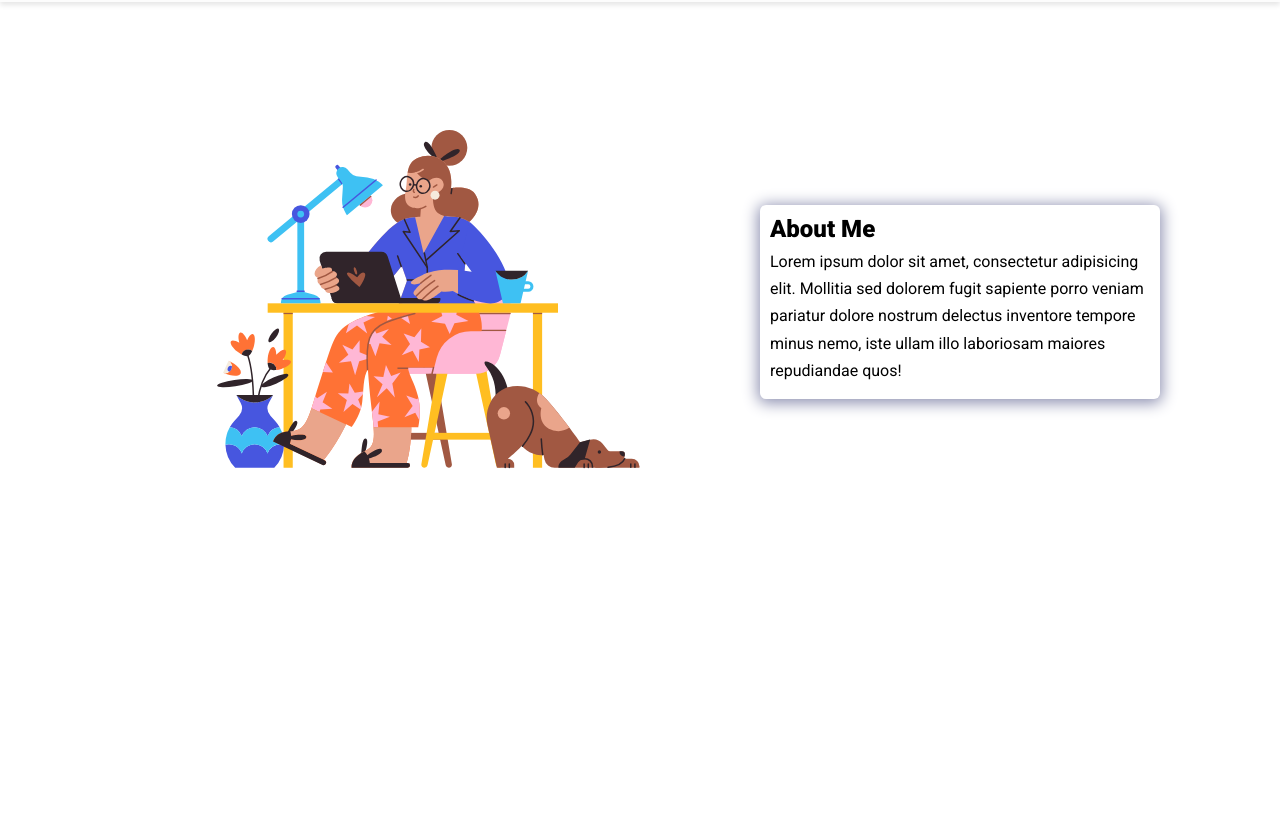
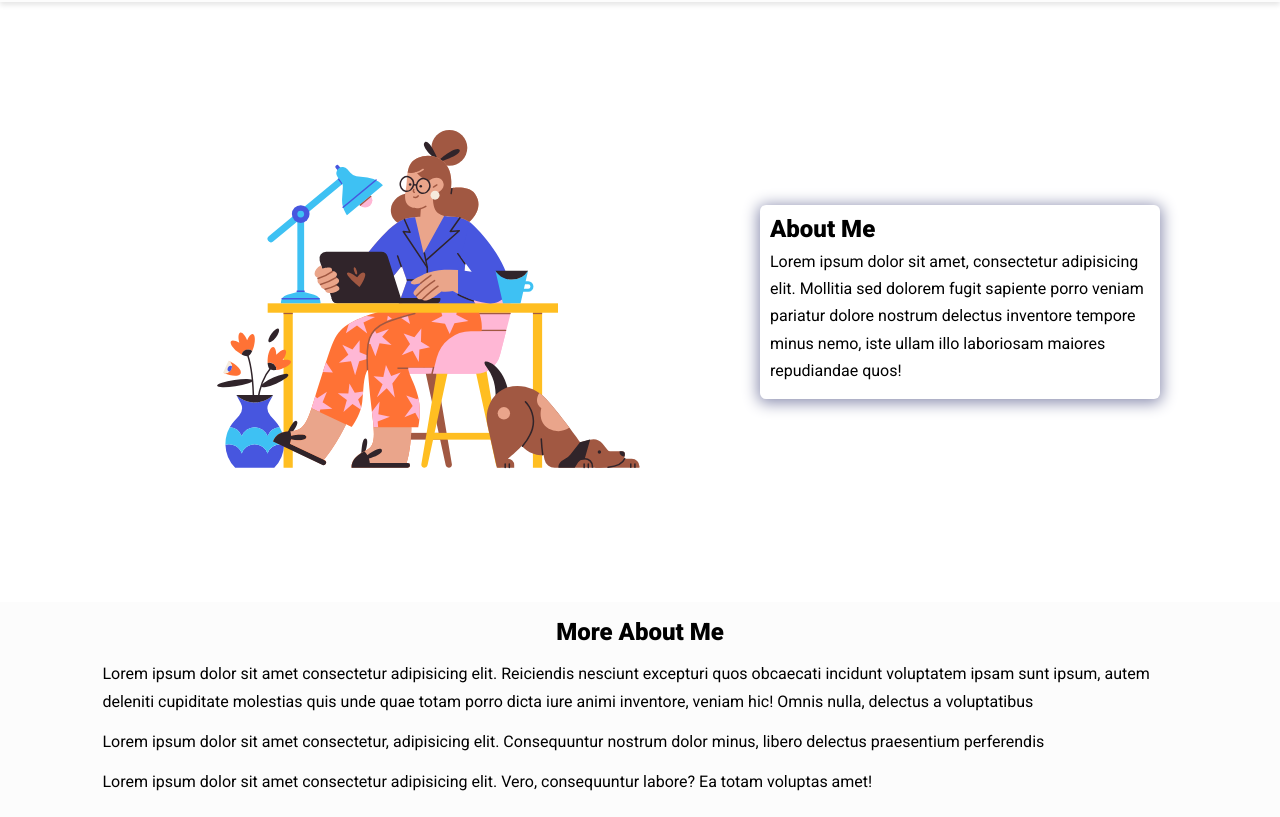
Before and after one commit to vuduland/portfolio_site, a plain HTML site: page portfolio_site/index.html in a window 1280 px wide. Shown: the part 74-891 px from the top of the page. Before the commit the page ends 800 px from the top, so only its background shows below. Drawn offline with nearby package versions, Linux system fonts and the light colour scheme.

Commit message:
more about me section added and styled

```diff
--- a/portfolio_site/assets/css/styles.css
+++ b/portfolio_site/assets/css/styles.css
@@ -119,3 +119,18 @@ nav ul li {
     line-height: var(--line-height);
     padding: 0.3rem 0;
 }
+
+.more-about {
+    background-color: var(--bg-color);
+    padding: 1rem 6rem;
+}
+
+.more-about h2 {
+    margin-bottom: var(--bottom-margin);
+    text-align: center;
+}
+
+.more-about p {
+    line-height: var(--line-height);
+    padding: 0.4rem;
+}
--- a/portfolio_site/index.html
+++ b/portfolio_site/index.html
@@ -58,6 +58,23 @@
       </div>
     </section>
     <!-- More about -->
+    <section class="more-about">
+      <h2>More About Me</h2>
+      <p>
+        Lorem ipsum dolor sit amet consectetur adipisicing elit. Reiciendis
+        nesciunt excepturi quos obcaecati incidunt voluptatem ipsam sunt ipsum,
+        autem deleniti cupiditate molestias quis unde quae totam porro dicta
+        iure animi inventore, veniam hic! Omnis nulla, delectus a voluptatibus
+      </p>
+      <p>
+        Lorem ipsum dolor sit amet consectetur, adipisicing elit. Consequuntur
+        nostrum dolor minus, libero delectus praesentium perferendis
+      </p>
+      <p>
+        Lorem ipsum dolor sit amet consectetur adipisicing elit. Vero,
+        consequuntur labore? Ea totam voluptas amet!
+      </p>
+    </section>
 
     <!-- Skills section -->
 
```
